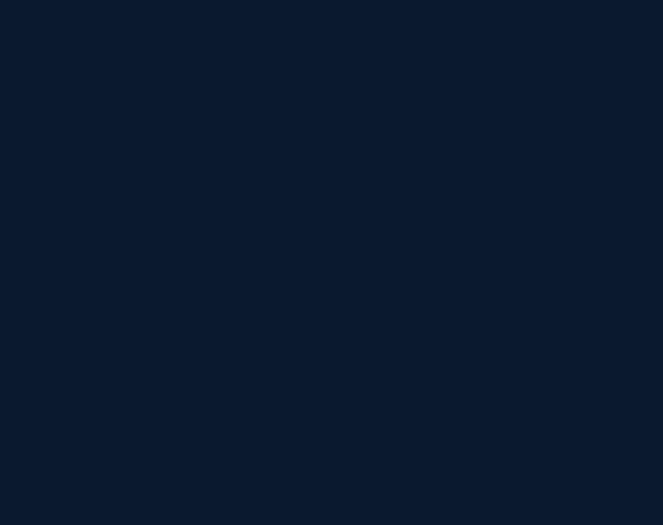
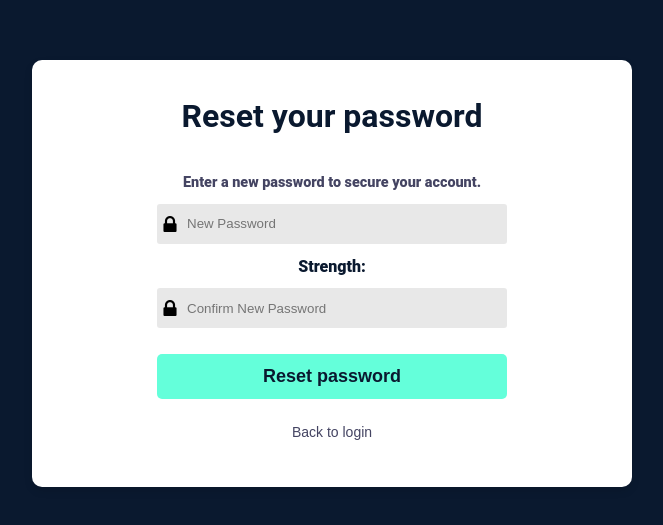
Before and after one commit to ONECSPROJECT/WEBIFY_FRONT, a React (Vite) app in the folder Front/: page /ResetPass/1 in a window 1280 px wide. Before the commit this address had no page. Shown: the part 127-652 px from the top of the page, without its empty margins (308-971 px from the left). Built offline with nearby package versions, Linux system fonts and the light colour scheme.

Commit message:
added a token

```diff
--- a/Front/src/App.jsx
+++ b/Front/src/App.jsx
@@ -14,7 +14,7 @@ function App() {
         <Route path="/ForgotPass" element={< ForgotPass/>} />
         <Route path="/" element={<Login />} />
         <Route path="/Home" element={<Home />} />
-        <Route path='/ResetPass' element={<ResetPass />}></Route>
+        <Route path='/ResetPass/:token' element={<ResetPass />}></Route>
         <Route path='/ResetPass/Redirect' element={<Redirect />}></Route>
       </Routes>
     </AuthProvider>
--- a/Front/src/ResetPass.jsx
+++ b/Front/src/ResetPass.jsx
@@ -1,8 +1,9 @@
 import { useRef, useState,useEffect } from "react";
-import { useNavigate } from "react-router-dom";
+import { useNavigate,useParams } from "react-router-dom";
 import axios from "axios";
 import styles from './ResetPass.module.css'
 function ResetPass(){
+    const {token} = useParams();
     const[password, setPassword]= useState('');
     const[newPassword, setNewPassword]=useState('')
     const [match, setMatch]=useState('')
@@ -11,7 +12,6 @@ function ResetPass(){
     const navigate=useNavigate();
     const matchRef=useRef(null)
     const strRef=useRef(null);
-
 
     function checkStr(pass){
         if(pass.length<=8){
@@ -45,8 +45,8 @@ function ResetPass(){
     async function handleR(e) {
         e.preventDefault();
         try{
-            const data= axios.post("",{password});
-            setResponse("Passwrod resetted!")
+             await axios.post('${token}', {password}); /*sent token here*/
+            setResponse("Password resetted!")
             navigate('./Redirect')
         }
         catch(error){
```
